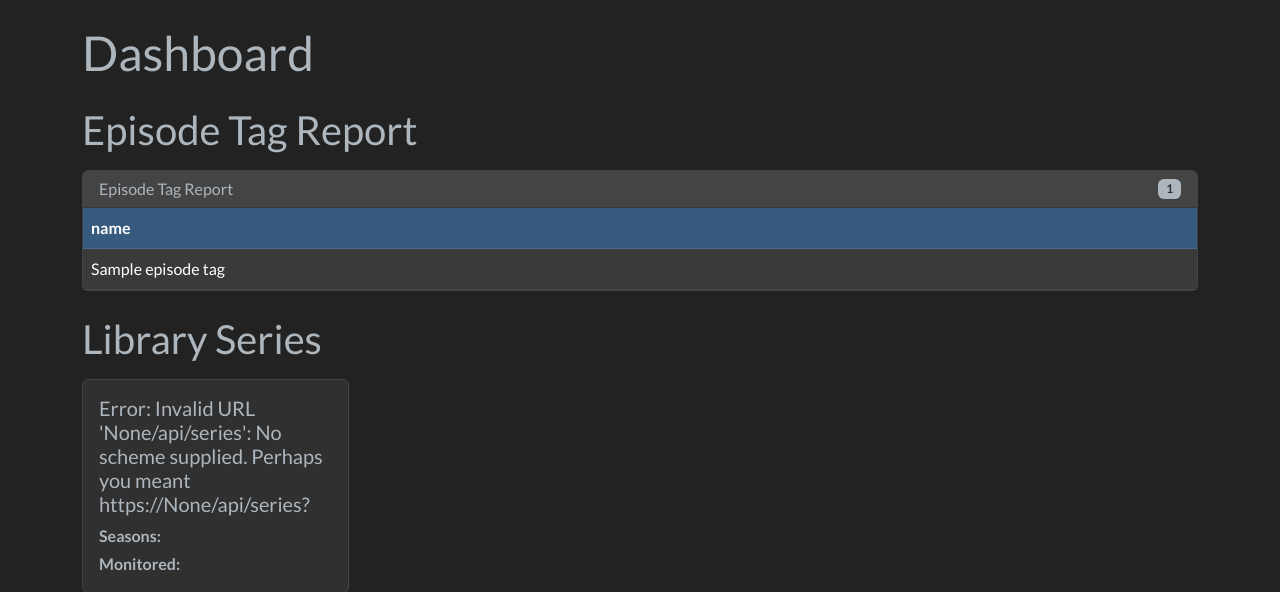
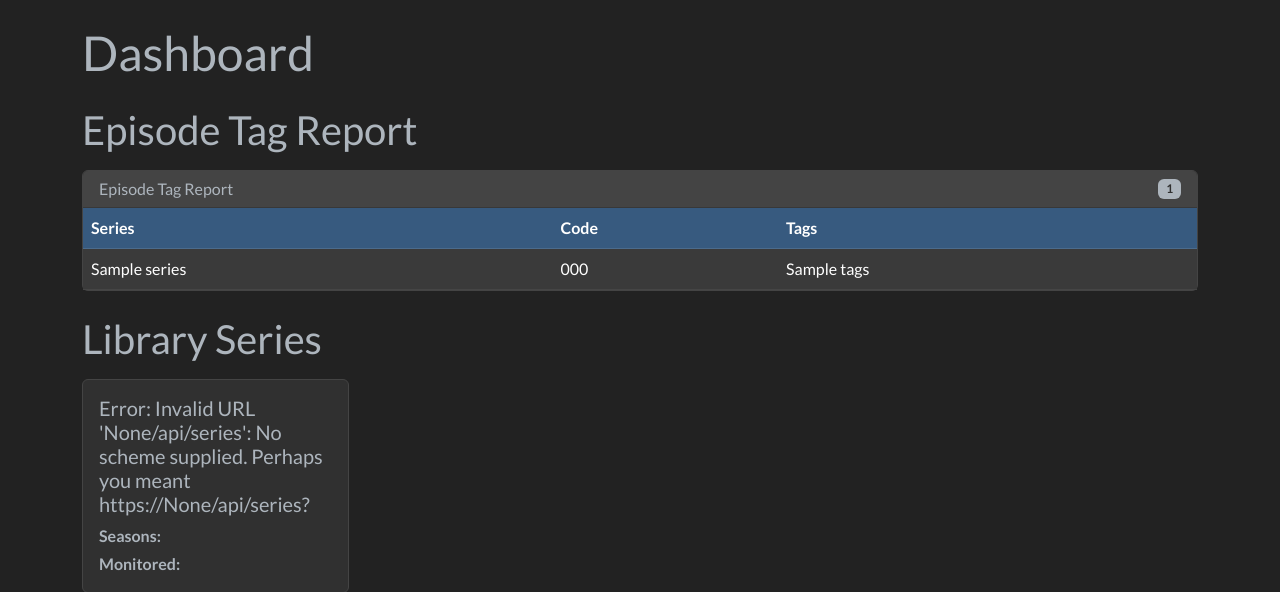
Before and after one commit to dhclark18/analyzarr, a Flask app: page / in a window 1280 px wide. Shown: the part 72-664 px from the top of the page. Run offline with Flask 3, Linux system fonts and the light colour scheme; a database or web service that is not in the repository returns one stand-in record (values such as "Sample title"); some libraries are stand-ins or nearby versions.

Commit message:
Update index.html

```diff
--- a/templates/index.html
+++ b/templates/index.html
@@ -6,12 +6,12 @@
   <h1 class="mb-4 text-light">Dashboard</h1>
 
   <div class="row g-4">
-    {% for table, rows in all_data.items() %}
+    {% for section, rows in all_data.items() %}
       <div class="col-12">
-        <h2 class="text-light mb-3">{{ table }}</h2>
+        <h2 class="text-light mb-3">{{ section }}</h2>
 
-        {# If this is your Sonarr series list, render cards #}
-        {% if table == 'Library Series' %}
+        {# --- Library Series as cards --- #}
+        {% if section == 'Library Series' %}
           <div class="row row-cols-1 row-cols-sm-2 row-cols-md-4 g-3">
             {% for row in rows %}
               <div class="col">
@@ -26,11 +26,11 @@
             {% endfor %}
           </div>
 
-        {# Otherwise, render the usual table #}
+        {# --- Episode Tag Report as table --- #}
         {% else %}
           <div class="card bg-dark text-light border-secondary">
             <div class="card-header d-flex justify-content-between align-items-center">
-              <span class="h6 mb-0"> {{ table }} </span>
+              <span class="h6 mb-0">{{ section }}</span>
               <span class="badge bg-light text-dark">{{ rows|length }}</span>
             </div>
             <div class="card-body p-0">
@@ -43,17 +43,17 @@
                   <table class="table table-striped table-hover table-dark mb-0">
                     <thead class="table-primary">
                       <tr>
-                        {% for col in rows[0].keys() %}
-                          <th scope="col">{{ col }}</th>
-                        {% endfor %}
+                        <th scope="col">Series</th>
+                        <th scope="col">Code</th>
+                        <th scope="col">Tags</th>
                       </tr>
                     </thead>
                     <tbody>
                       {% for row in rows %}
                         <tr>
-                          {% for val in row.values() %}
-                            <td>{{ val }}</td>
-                          {% endfor %}
+                          <td>{{ row.series }}</td>
+                          <td>{{ row.code }}</td>
+                          <td>{{ row.tags }}</td>
                         </tr>
                       {% endfor %}
                     </tbody>
```
